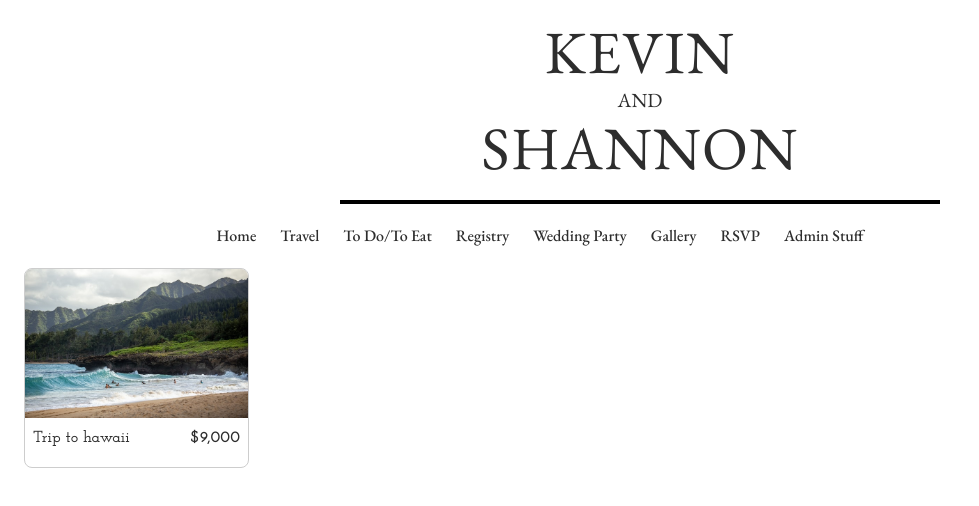
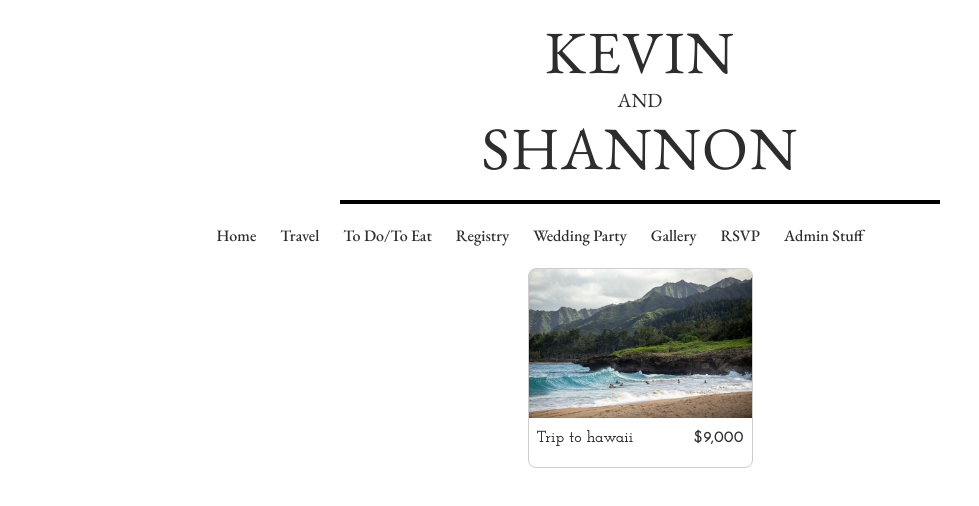
Before and after one commit to kblair40/wedding_v2, a React (Create React App) app: page /registry in a window 1280 px wide. Shown: the top 506 px of the page, without its empty margins (0-979 px from the left). Built offline with nearby package versions, Linux system fonts and the light colour scheme; a web font is replaced by a local one.

Commit message:
Add PageContainer and implement at base of all main page components

```diff
--- /dev/null
+++ b/src/components/containers/PageContainer.js
@@ -0,0 +1,12 @@
+import React from "react";
+import { Box, Flex } from "@chakra-ui/react";
+
+const PageContainer = ({ children, center }) => {
+  return (
+    <Flex w="100%" px="24px" justifyContent={center ? "center" : undefined}>
+      <Box maxW="600px">{children}</Box>
+    </Flex>
+  );
+};
+
+export default PageContainer;
--- a/src/pages/Admin/index.js
+++ b/src/pages/Admin/index.js
@@ -1,15 +1,15 @@
 import React from "react";
-import { Box } from "@chakra-ui/react";
 
 // import InviteList from 'components/InviteList';
 
 import CSVInput from "components/AdminUtils/CSVInput";
+import PageContainer from "components/containers/PageContainer";
 
 const Admin = () => {
   return (
-    <Box px="24px">
+    <PageContainer>
       <CSVInput />
-    </Box>
+    </PageContainer>
   );
 };
 
--- a/src/pages/Home/index.js
+++ b/src/pages/Home/index.js
@@ -1,20 +1,14 @@
 import React from "react";
-import {
-  Box,
-  Button,
-  Image,
-  AspectRatio,
-  Center,
-  Text,
-} from "@chakra-ui/react";
+import { Image, Center, Text } from "@chakra-ui/react";
 
 // import bw_hor_img from "assets/images/bw_dock.jpg";
 // import color_hor_img from "assets/images/color_dock2.jpg";
 import color_hor_img from "assets/images/dock_kiss2.jpg";
-import Auth from "components/Auth";
+// import Auth from "components/Auth";
 import Invitation from "components/Invitation";
-import { getGuest, getAllInvitees } from "api/api";
+import { getAllInvitees } from "api/api";
 import CountdownClock from "components/CountdownClock";
+import PageContainer from "components/containers/PageContainer";
 
 const Home = () => {
   const fetchGuests = () => {
@@ -22,7 +16,7 @@ const Home = () => {
     getAllInvitees();
   };
   return (
-    <Box px="24px">
+    <PageContainer center>
       {/* <Auth getGuest={getGuest} /> */}
       <Center>
         <Image src={color_hor_img} borderRadius="4px" maxW="100%" />
@@ -41,7 +35,7 @@ const Home = () => {
       >
         until we celebrate!
       </Text>
-    </Box>
+    </PageContainer>
   );
 };
 
--- a/src/pages/Registry/index.js
+++ b/src/pages/Registry/index.js
@@ -1,22 +1,21 @@
-import React, { useState, useEffect } from "react";
-import { Box } from "@chakra-ui/react";
+import React, { useState } from "react";
+// import { Box } from "@chakra-ui/react";
 
 import RegistryItem from "components/RegistryItem";
 import RegistryItemModal from "components/RegistryItemModal";
+import PageContainer from "components/containers/PageContainer";
 
 const Registry = () => {
   const [open, setOpen] = useState(false);
 
   return (
-    <Box px="24px">
-      <Box>
-        <RegistryItem onClick={() => setOpen(true)} />
-      </Box>
+    <PageContainer center>
+      <RegistryItem onClick={() => setOpen(true)} />
 
       {open && (
         <RegistryItemModal isOpen={open} onClose={() => setOpen(false)} />
       )}
-    </Box>
+    </PageContainer>
   );
 };
 
--- a/src/pages/ToDoToEat/index.js
+++ b/src/pages/ToDoToEat/index.js
@@ -1,16 +1,8 @@
 import React from "react";
-import { Box, Text, Button } from "@chakra-ui/react";
+import { Text, Button } from "@chakra-ui/react";
 
 import { addGuest } from "api/api";
-
-// {
-//   firstName,
-//   lastName,
-//   email,
-//   phoneNumber,
-//   side,
-//   entree = "",
-// }
+import PageContainer from "components/containers/PageContainer";
 
 const ToDoToEat = () => {
   const addNewGuest = () => {
@@ -24,12 +16,12 @@ const ToDoToEat = () => {
     });
   };
   return (
-    <Box>
+    <PageContainer>
       <Text>Things to do</Text>
       <Button onClick={addNewGuest} size="sm">
         Add Guest
       </Button>
-    </Box>
+    </PageContainer>
   );
 };
 
--- a/src/pages/Travel/index.js
+++ b/src/pages/Travel/index.js
@@ -1,7 +1,9 @@
 import React from "react";
 
+import PageContainer from "components/containers/PageContainer";
+
 const Travel = () => {
-  return <div>Travel Page!</div>;
+  return <PageContainer>Travel Page!</PageContainer>;
 };
 
 export default Travel;
--- a/src/pages/WeddingPartyPage/index.js
+++ b/src/pages/WeddingPartyPage/index.js
@@ -1,13 +1,14 @@
 import React from "react";
-import { Box } from "@chakra-ui/react";
+// import { Box } from "@chakra-ui/react";
 
 import WeddingParty from "components/WeddingParty";
+import PageContainer from "components/containers/PageContainer";
 
 const WeddingPartyPage = () => {
   return (
-    <Box px="24px">
+    <PageContainer center>
       <WeddingParty />
-    </Box>
+    </PageContainer>
   );
 };
 
```
